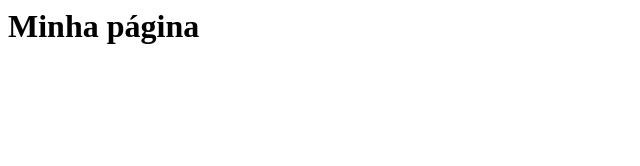
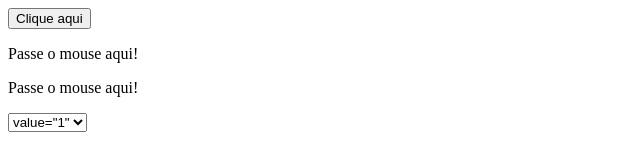
Before and after one commit to Rodzeymer/AVANADE.JS, a plain HTML site: page index.html in a window 1280 px wide. Shown: the whole page, without its empty margins (0-640 px from the left). Drawn offline with Linux system fonts and the light colour scheme.

Commit message:
Final JS

```diff
--- a/index.html
+++ b/index.html
@@ -5,7 +5,18 @@
     <script src="main.js"></script>
     <title>Document</title>
 </head>
-<body>
-    <h1>Minha página</h1>
+<body onload="load()">
+    <button type="button" onclick="clicou()">Clique aqui</button>
+    <b id="Agradecimento" onclick="outraPagina()"></b>
+    <p id="mousemove" onmouseover="trocar(this)" onmouseout="voltar(this)">Passe o mouse aqui!</p>
+
+    <p id="mousemove2" onmouseover="trocar(this)" onmouseout="voltar(this)">Passe o mouse aqui!</p>
+
+    <select onchange="funcaoChange(this)">
+        <option value="1">value="1"</option>
+        <option value="2">value="2"</option>
+        <option value="3">value="3"</option>
+
+    </select>
 </body>
 </html>
--- a/main.js
+++ b/main.js
@@ -88,6 +88,69 @@ while (count<=5) {
     alert(count);
 
 }*/
-
+/*
 var d = new Date();
 alert(d.getMonth());
+
+
+function soma(n1, n2){
+    return n1+n2
+}
+
+
+function setReplace(frase, nome, novoNome){
+    return frase.replace(nome,novoNome)
+}
+
+/*alert(setReplace("Vai Japão", "Japão", "Brasil"));
+alert(soma(5,10));
+
+function validaIdade(idade){
+    var validar;
+
+    if(idade>=18){
+        validar = true
+
+    } else{
+        validar=false
+    }
+    return validar
+}
+
+*/
+/*
+var idade = prompt("Qual a sua idade?")
+
+validaIdade;
+
+console.log(validaIdade(idade));
+*/
+function clicou(){
+    //alert("Obrigado por clicar");
+    document.getElementById("Agradecimento").innerHTML = "Obrigado por clicar";
+    console.log(document.getElementById("Agradecimento"));
+}
+
+function outraPagina(){
+    //window.open("https://www.twitch.tv/kritsugu");
+    //window.location.href = "https://www.twitch.tv/kritsugu"
+
+}
+
+function trocar(elemento){
+    elemento.innerHTML = "Obrigado por passar por aqui antes";
+
+}
+
+function voltar(elemento){
+    elemento.innerHTML = "O mouse saiu do canto!";
+
+}
+
+function load(){
+    alert("Página carregada!")
+}
+
+function funcaoChange(elemento){
+    console.log(elemento.value);
+}
```
